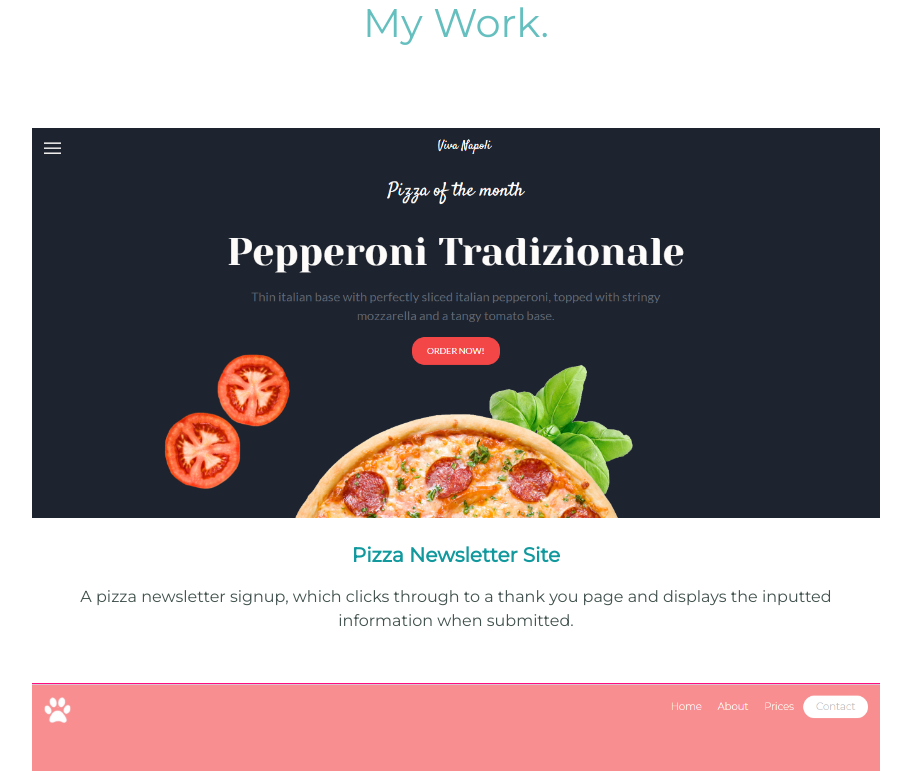
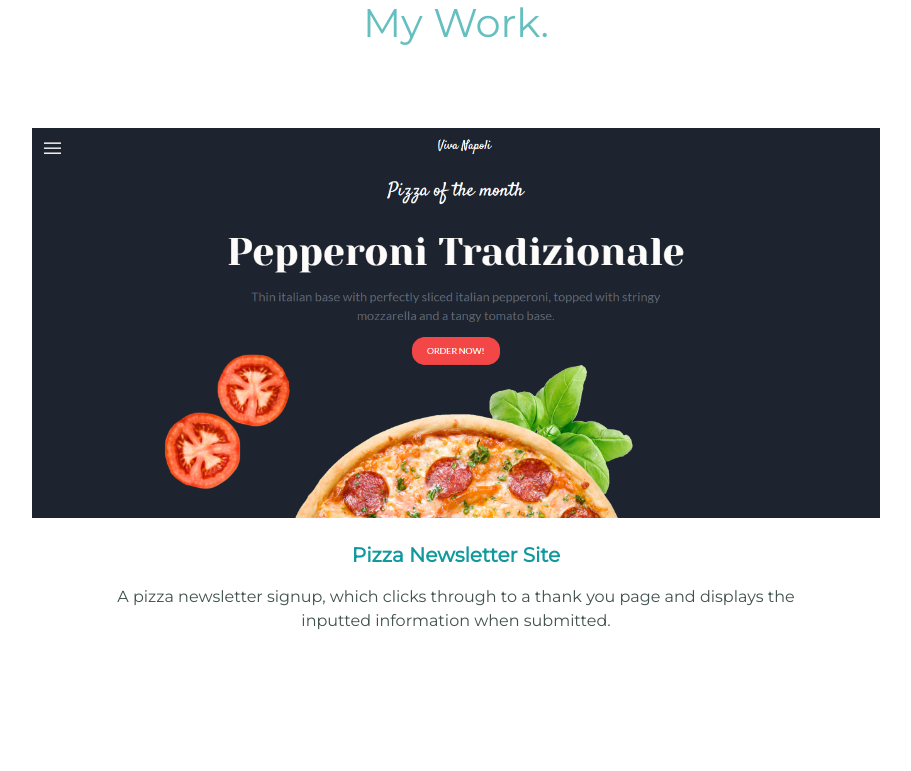
Before and after one commit to Rachaelob93/portfolio-website, a plain HTML site: page index.html in a window 1280 px wide. Shown: the part 1557-2328 px from the top of the page, without its empty margins (184-1095 px from the left). Drawn offline with Linux system fonts and the light colour scheme.

Commit message:
Add more space between portfolio items

```diff
--- a/css/styles.css
+++ b/css/styles.css
@@ -152,8 +152,14 @@ hr {
   height: auto;
   line-height: 1.5;
   padding-bottom: 20px;
+  margin-bottom: 8%;
+}
 
+.portfolio-item p {
+  width: 87%;
+  margin: auto;
 }
+
 .portfolio-img{
   height: auto;
   width: 300px;
```
